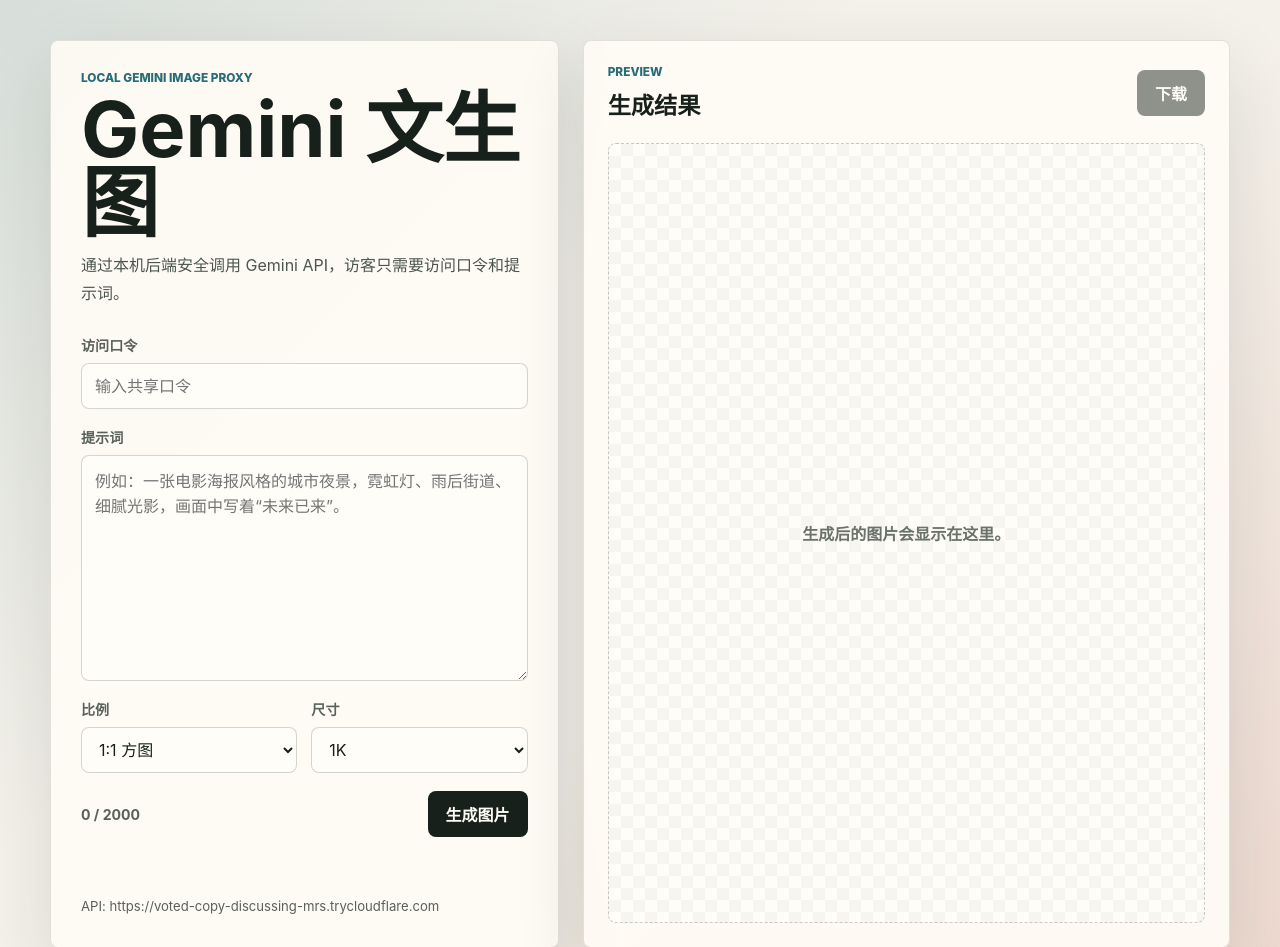
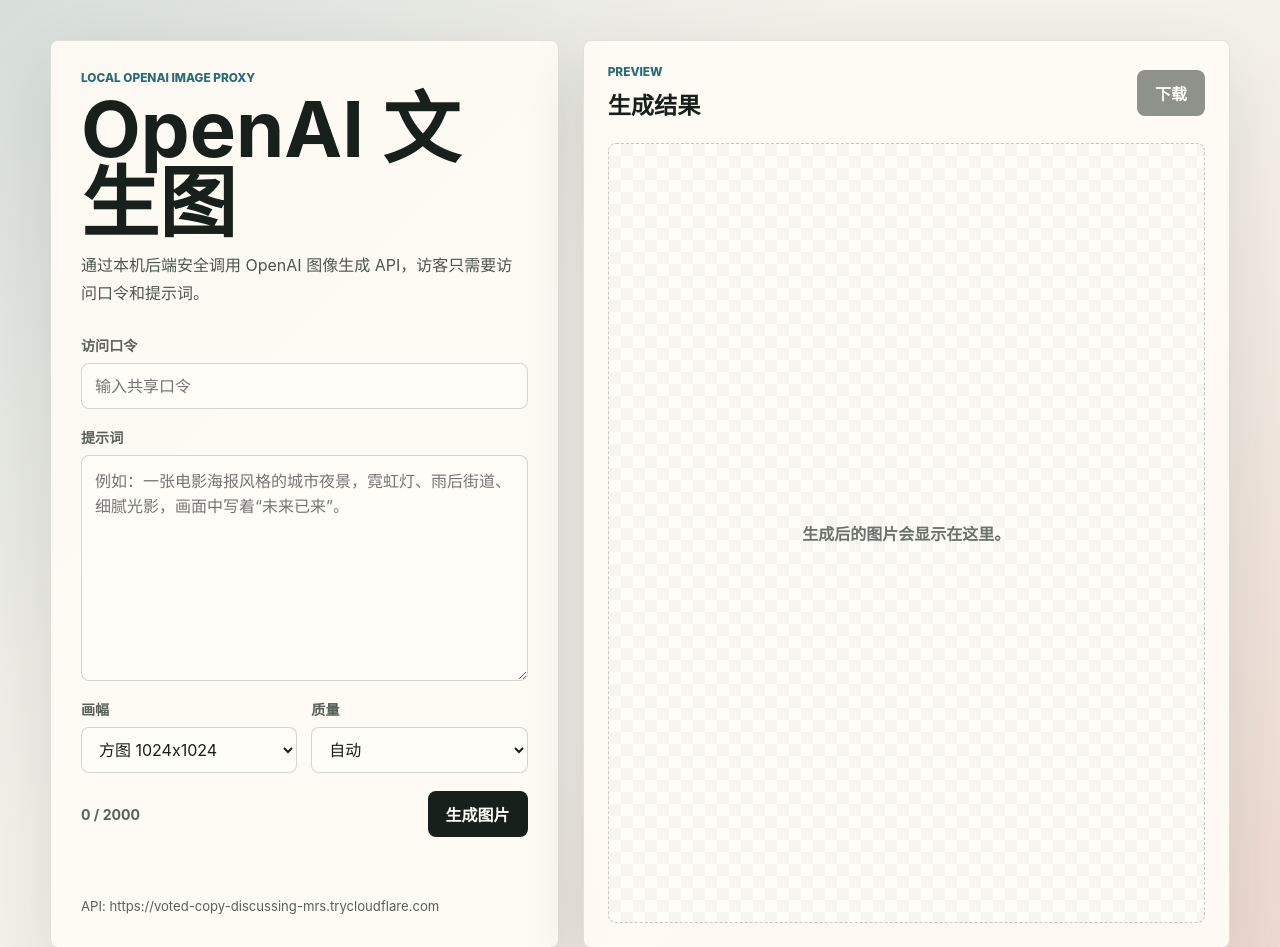
Before and after one commit to ShayneXu/banana, a plain HTML site: page index.html in a window 1280 px wide. Shown: the top 947 px of the page. Drawn offline with Linux system fonts and the light colour scheme.

Commit message:
Update index.html

```diff
--- a/index.html
+++ b/index.html
@@ -3,7 +3,7 @@
   <head>
     <meta charset="utf-8">
     <meta name="viewport" content="width=device-width, initial-scale=1">
-    <title>Gemini 文生图</title>
+    <title>OpenAI 文生图</title>
     <script src="./config.js?v=20260719-cloudflare"></script>
     <link rel="stylesheet" href="./styles.css?v=20260719-cloudflare">
   </head>
@@ -11,9 +11,9 @@
     <main class="app-shell">
       <section class="workspace" aria-labelledby="page-title">
         <div class="intro">
-          <p class="eyebrow">Local Gemini Image Proxy</p>
-          <h1 id="page-title">Gemini 文生图</h1>
-          <p class="summary">通过本机后端安全调用 Gemini API，访客只需要访问口令和提示词。</p>
+          <p class="eyebrow">Local OpenAI Image Proxy</p>
+          <h1 id="page-title">OpenAI 文生图</h1>
+          <p class="summary">通过本机后端安全调用 OpenAI 图像生成 API，访客只需要访问口令和提示词。</p>
         </div>
 
         <form class="generator" id="generator-form">
@@ -29,23 +29,23 @@
 
           <div class="controls">
             <label class="field">
-              <span>比例</span>
+              <span>画幅</span>
               <select id="aspect-ratio" name="aspectRatio">
-                <option value="1:1">1:1 方图</option>
-                <option value="16:9">16:9 横图</option>
-                <option value="9:16">9:16 竖图</option>
-                <option value="4:3">4:3 横图</option>
-                <option value="3:4">3:4 竖图</option>
+                <option value="1:1">方图 1024x1024</option>
+                <option value="16:9">横图 1536x1024</option>
+                <option value="9:16">竖图 1024x1536</option>
+                <option value="4:3">横图 1536x1024</option>
+                <option value="3:4">竖图 1024x1536</option>
               </select>
             </label>
 
             <label class="field">
-              <span>尺寸</span>
+              <span>质量</span>
               <select id="image-size" name="imageSize">
-                <option value="1K">1K</option>
-                <option value="512px">512px</option>
-                <option value="2K">2K</option>
-                <option value="4K">4K</option>
+                <option value="auto">自动</option>
+                <option value="low">低</option>
+                <option value="medium">中</option>
+                <option value="high">高</option>
               </select>
             </label>
           </div>
```
